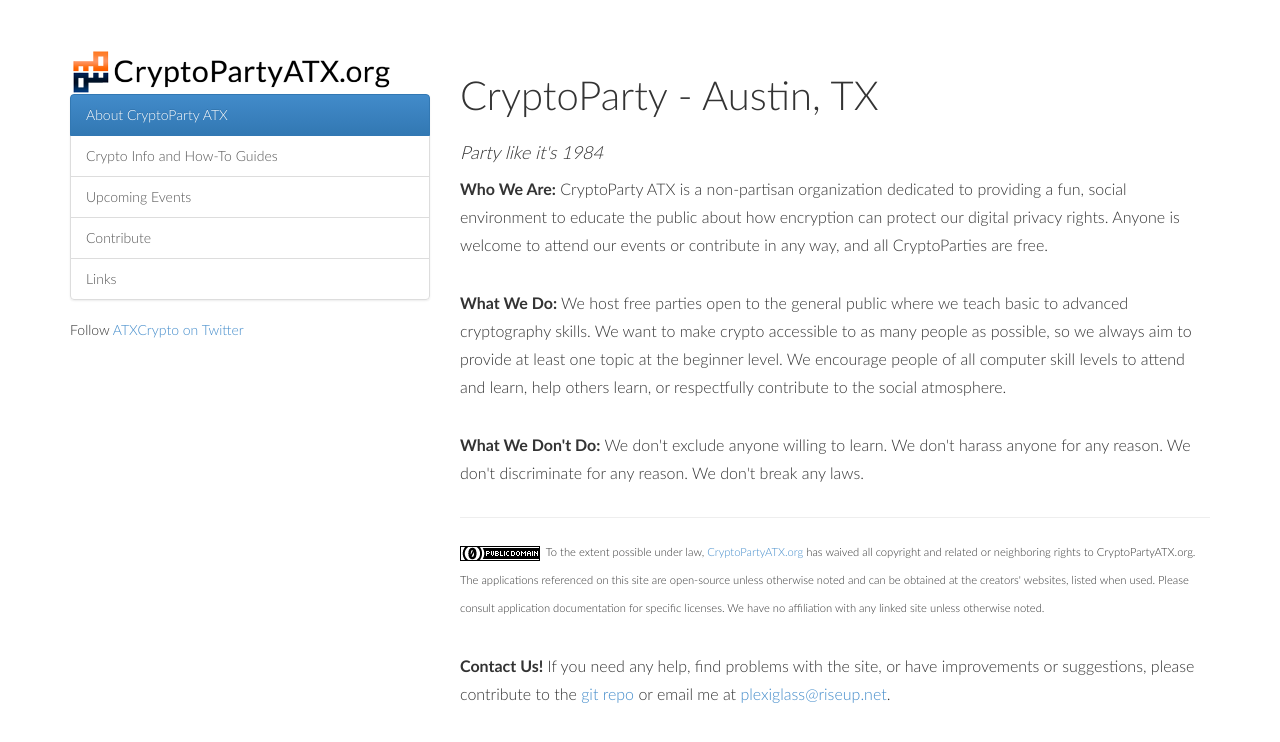
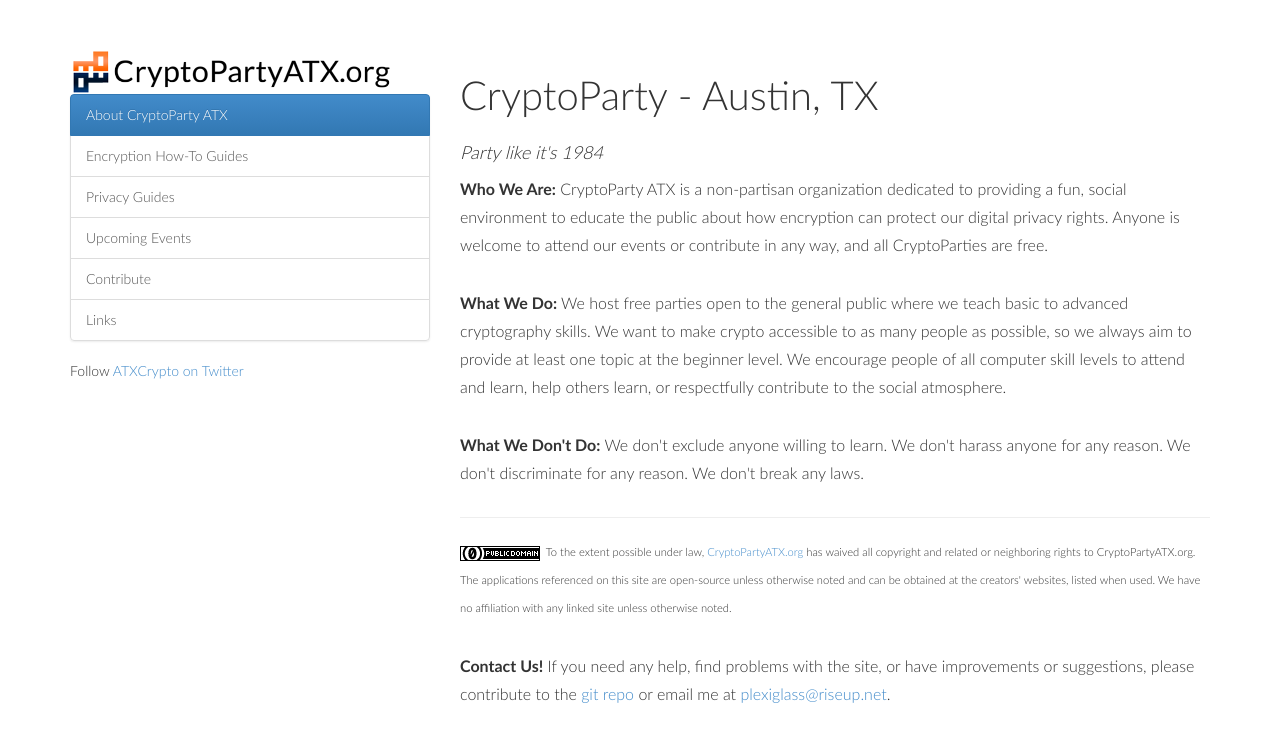
Before and after one commit to CryptoPartyATX/site, a PHP site: page /?page=0&os=win in a window 1280 px wide. Shown: the top 742 px of the page. Run offline with PHP 8.4, Linux system fonts and the light colour scheme.

Commit message:
updated nav

```diff
--- a/content/HT-EMAIL.html
+++ b/content/HT-EMAIL.html
@@ -262,7 +262,7 @@ div.sshot-right, div.sshot-wide {
           <p>As you may have guessed, the above example is a lot like how our key pairs function. The key you copied and gave out to everyone is like your Public Key. Someone can use your Public Key to encrypt a message so that it can only be decrypted with your Private Key. So as long as you don't give your Private Key to anyone else, only you can decrypt the message.</p>
 
           <h3><strong>What is keysigning, and why does it matter? What is a keyserver?</strong></h3>
-		  <p>Please see our <a href="?page=1.7<?php echo "&os=$os"; ?>"">guide to Keysigning and Keyservers</a> for more information.</p>
+		  <p>Please see our <a href="?page=2.2<?php echo "&os=$os"; ?>"">guide to Keysigning and Keyservers</a> for more information.</p>
 
           <h3><strong>How do I use TrueCrypt? Why?</strong></h3>
           <p>Please see <a href="?page=1.2<?php echo "&os=$os"; ?>">our TrueCrypt guide</a> for information on how to setup and use TrueCrypt. For more information, TrueCrypt has an informative guide on their website: <a target="_blank" href="http://www.truecrypt.org/docs/tutorial">http://www.truecrypt.org/docs/tutorial</a>.</p>
--- a/content/contrib.html
+++ b/content/contrib.html
@@ -6,7 +6,7 @@
 
           <p><strong>Tell Your Friends</strong>: tell your friends how much fun you had and how much you learned, and encourage them to join in the fun as well.</p>
 
-          <p><strong>Help Plan the Next One</strong>: if you are interested in helping to plan the next CryptoParty, please contact me at <a href="mailto:plexiglass@riseup.net">plexiglass@riseup.net</a> and I will let you know when the next meeting is.</p>
+          <p><strong>Help Plan the Next One</strong>: if you are interested in helping to plan the next CryptoParty, please contact me at <a href="mailto:plexiglass@riseup.net">plexiglass@riseup.net</a> and I will let you know when the next meeting is, our check our <a href="?page=3<?php echo "&os=$os"; ?>">events page</a>.</p>
 
           <p><strong>Bring snacks/drinks</strong>: even if you can't make it to a planning meeting, feel free to bring snacks and drinks to help make the party a success. Beer, soda, and pizza are highly encouraged.</p>
 
--- a/index.php
+++ b/index.php
@@ -38,6 +38,10 @@ $pageid = $_GET['page'];
 if (!$pageid || $pageid>4 || $pageid<0){
 	$pageid=0;
 }
+/* Compatibility for old links */
+if($pageid==1.6){$pageid=2.1;}
+if($pageid==1.7){$pageid=2.2;}
+if($pageid==1.8){$pageid=2.3;}
 
 /* OS Selection - default to Windows */
 $os = $_GET['os'];
@@ -62,18 +66,19 @@ if($os != "osx" && $os !="lnx"){$os="win";}
             <a href="?page=0&os=<?php echo $os; ?>" class="list-group-item<?php if($pageid==0)echo ' active'; ?>">
               About CryptoParty ATX
             </a>
-            <a href="?page=1&os=<?php echo $os; ?>" class="list-group-item<?php if($pageid >= 1 && $pageid < 2)echo ' active'; else $inactive=true; ?>">Crypto Info and How-To Guides</a>
+            <a href="?page=1&os=<?php echo $os; ?>" class="list-group-item<?php $inactive=false; if($pageid >= 1 && $pageid < 2)echo ' active'; else $inactive=true; ?>">Encryption How-To Guides</a>
                 <a href="?page=1.1&os=<?php echo $os; ?>" class="list-group-item sub-item<?php if($pageid==1.1)echo ' subactive'; if($inactive) echo ' hideme'; ?>">Email Encryption</a>
                 <a href="?page=1.2&os=<?php echo $os; ?>" class="list-group-item sub-item<?php if($pageid==1.2)echo ' subactive'; if($inactive) echo ' hideme'; ?>">File and Folder Encryption</a>
                 <a href="?page=1.3&os=<?php echo $os; ?>" class="list-group-item sub-item<?php if($pageid==1.3)echo ' subactive'; if($inactive) echo ' hideme'; ?>">Instant Message Encryption</a>
                 <a href="?page=1.4&os=<?php echo $os; ?>" class="list-group-item sub-item<?php if($pageid==1.4)echo ' subactive'; if($inactive) echo ' hideme'; ?>">Text Message (SMS) Encryption</a>
                 <a href="?page=1.5&os=<?php echo $os; ?>" class="list-group-item sub-item<?php if($pageid==1.5)echo ' subactive'; if($inactive) echo ' hideme'; ?>">Encrypted Web Browsing</a>
-                <a href="?page=1.6&os=<?php echo $os; ?>" class="list-group-item sub-item<?php if($pageid==1.6)echo ' subactive'; if($inactive) echo ' hideme'; ?>">Choosing Secure Passwords</a>
-                <a href="?page=1.7&os=<?php echo $os; ?>" class="list-group-item sub-item<?php if($pageid==1.7)echo ' subactive'; if($inactive) echo ' hideme'; ?>">Keysigning and Keyservers</a>
-                <a href="?page=1.8&os=<?php echo $os; ?>" class="list-group-item sub-item<?php if($pageid==1.8)echo ' subactive'; if($inactive) echo ' hideme'; ?>">Securely Delete Data</a>
-            <a href="?page=2&os=<?php echo $os; ?>" class="list-group-item<?php if($pageid==2)echo ' active'; ?>">Upcoming Events</a>
-            <a href="?page=3&os=<?php echo $os; ?>" class="list-group-item<?php if($pageid==3)echo ' active'; ?>">Contribute</a>
-            <a href="?page=4&os=<?php echo $os; ?>" class="list-group-item<?php if($pageid==4)echo ' active'; ?>">Links</a>
+            <a href="?page=2&os=<?php echo $os; ?>" class="list-group-item<?php $inactive=false; if($pageid >= 2 && $pageid < 3)echo ' active'; else $inactive=true; ?>">Privacy Guides</a>
+                <a href="?page=2.1&os=<?php echo $os; ?>" class="list-group-item sub-item<?php if($pageid==2.1)echo ' subactive'; if($inactive) echo ' hideme'; ?>">Choosing Secure Passwords</a>
+                <a href="?page=2.2&os=<?php echo $os; ?>" class="list-group-item sub-item<?php if($pageid==2.2)echo ' subactive'; if($inactive) echo ' hideme'; ?>">Keysigning and Keyservers</a>
+                <a href="?page=2.3&os=<?php echo $os; ?>" class="list-group-item sub-item<?php if($pageid==2.3)echo ' subactive'; if($inactive) echo ' hideme'; ?>">Securely Delete Data</a>
+            <a href="?page=3&os=<?php echo $os; ?>" class="list-group-item<?php if($pageid==3)echo ' active'; ?>">Upcoming Events</a>
+            <a href="?page=4&os=<?php echo $os; ?>" class="list-group-item<?php if($pageid==4)echo ' active'; ?>">Contribute</a>
+            <a href="?page=5&os=<?php echo $os; ?>" class="list-group-item<?php if($pageid==5)echo ' active'; ?>">Links</a>
         </div>
         <div>Follow <a href="https://twitter.com/atxcrypto">ATXCrypto on Twitter</a></div>
     </div>
@@ -105,23 +110,26 @@ else if ($pageid==1){
 	else if ($pageid==1.5){
 		include "content/HT-WEB.html";
 	}
-	else if ($pageid==1.6){
+else if ($pageid==2){
+	include "content/privacy.html";
+}
+	else if ($pageid==2.1){
 		include "content/HT-PASSWD.html";
 	}
-	else if ($pageid==1.7){
+	else if ($pageid==2.2){
 		include "content/HT-KEYS.html";
 	}
-	else if ($pageid==1.8){
+	else if ($pageid==2.3){
 		include "content/HT-DELETE.html";
 	}
 
-else if ($pageid==2){
+else if ($pageid==3){
 	include "content/events.html";
 }
-else if ($pageid==3){
+else if ($pageid==4){
 	include "content/contrib.html";
 }
-else if ($pageid==4){
+else if ($pageid==5){
 	include "content/links.html";
 }
 
@@ -134,7 +142,7 @@ else if ($pageid==4){
 <p class="copyleft" xmlns:dct="http://purl.org/dc/terms/" xmlns:vcard="http://www.w3.org/2001/vcard-rdf/3.0#">
 	<a rel="license" href="http://creativecommons.org/publicdomain/zero/1.0/"><img src="/images/cc0.png" style="border-style: none;" alt="CC0" /></a>
 	&nbsp;To the extent possible under law,  <a rel="dct:publisher" href="https://cryptopartyatx.org">CryptoPartyATX.org</a> has waived all copyright and related or neighboring rights to <span property="dct:title">CryptoPartyATX.org</span>.<br />
- 	The applications referenced on this site are open-source unless otherwise noted and can be obtained at the creators' websites, listed when used. Please consult application documentation for specific licenses. We have no affiliation with any linked site unless otherwise noted.</p>
+ 	The applications referenced on this site are open-source unless otherwise noted and can be obtained at the creators' websites, listed when used. We have no affiliation with any linked site unless otherwise noted.</p>
 <!-- END copyright notice -->
 
 
```
Also changed, not shown: content/how-to.html (+2 -17 lines), content/privacy.html (added, +90 -0 lines).
